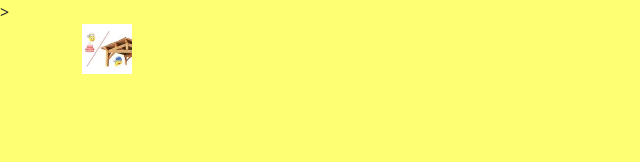
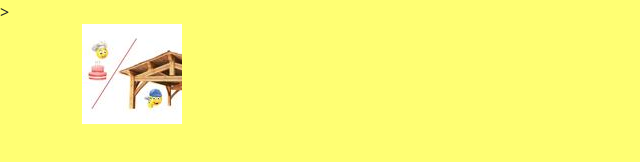
Before and after one commit to AlexBetschart/MADproject, a plain HTML site: page multiplechoice.html in a window 1280 px wide. Shown: the whole page, without its empty margins (0-640 px from the left). Drawn offline with nearby package versions, Linux system fonts and the light colour scheme.

Commit message:
more edits
sizing

```diff
--- a/css/main.scss
+++ b/css/main.scss
@@ -1,3 +1,4 @@
 body {
    background-color: rgb(255, 255, 115);
+   margin:auto;
 }
--- a/multiplechoice.html
+++ b/multiplechoice.html
@@ -28,7 +28,7 @@
     <div class="container">
       <div class="row">
         <div class="col-lg-4" >
-          <input  type="image" src="resources/images/ltu.jpg" width="50" height="50">
+          <input  type="image" src="resources/images/ltu.jpg" width="100" height="100">
          </div>
         <div class="col-lg-4" id="titleRow"></div>
         <div class="col-lg-4" ></div>
```
Also changed, not shown: css/main.css, 1 other file.
